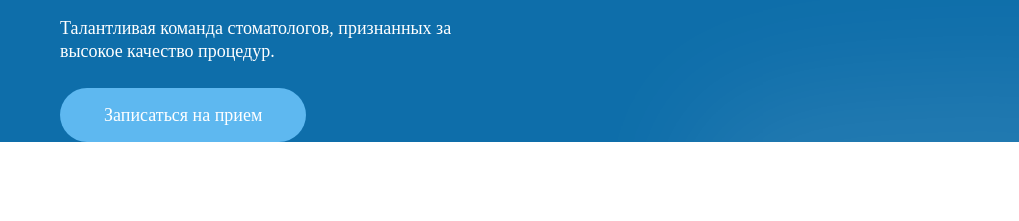
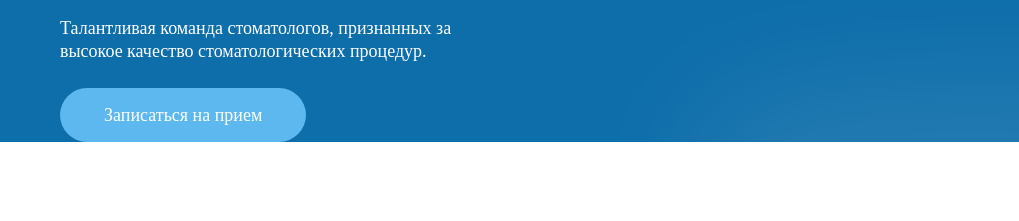
Before and after one commit to Sos1ska283/cite, a plain HTML site: page index.html in a window 1280 px wide. Shown: the part 297-518 px from the top of the page, 0-1019 px from the left. Drawn offline with Linux system fonts and the light colour scheme; a web font is replaced by a local one.

Commit message:
изменение

```diff
--- a/index.html
+++ b/index.html
@@ -150,7 +150,7 @@
 					<h1 class="banner-title">Безболезненное лечение зубов</h1>
 					<div class="banner-description">
 						Талантливая команда стоматологов, признанных за <br>
-						высокое качество процедур.
+						высокое качество стоматологических процедур.
 					</div>
 					<a href="#" class="banner-btn">Записаться на прием</a>
 				</div>
```
